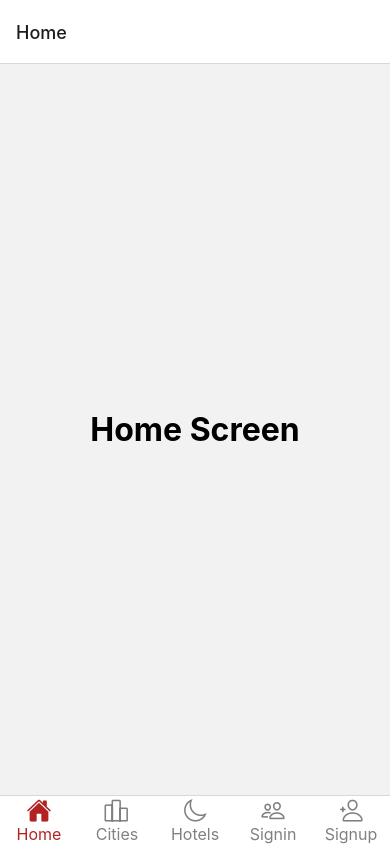
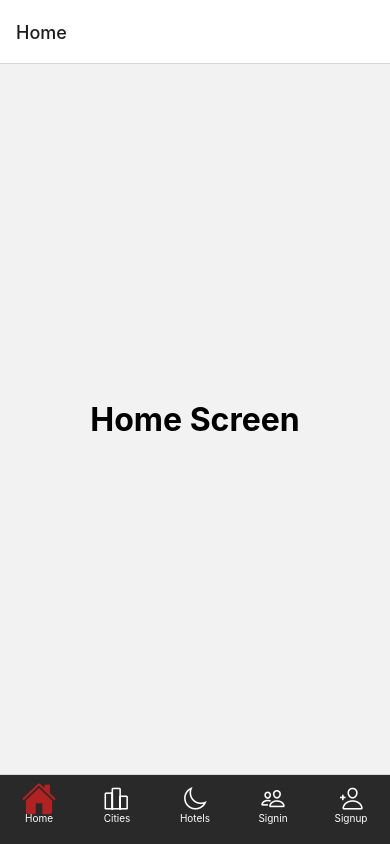
Before and after one commit to GinoValenti/mobile-netrunners, a React Native app: screen / in a window 390 px wide. Built offline with nearby package versions, Linux system fonts and the light colour scheme.

Commit message:
fixing screenOptions

```diff
--- a/navigation/MainContainer.js
+++ b/navigation/MainContainer.js
@@ -34,26 +34,29 @@ export default function MainContainer() {
 
                 if (rn === homeName) {
                     iconName = focused ? 'home' : 'home-outline'
+                    size = focused ? 35 : 25
                 } else if ( rn === citiesName) {
                     iconName = focused ? 'podium' : 'podium-outline'
+                    size = focused ? 35 : 25
                 } else if ( rn === hotelsName ){
                     iconName = focused ? 'moon' : 'moon-outline'
+                    size = focused ? 35 : 25
                 } else if ( rn === signInName) {
                     iconName = focused ? 'people' : 'people-outline'
+                    size = focused ? 35 : 25
                 } else if ( rn === signUpName) {
                     iconName = focused ? 'person-add' : 'person-add-outline'
+                    size = focused ? 35 : 25
                 }
 
                 return <Ionicons name={iconName} size={size} color={color}></Ionicons>
 
             },
+            tabBarActiveTintColor: 'firebrick',
+            tabBarInactiveTintColor: '#fff',
+            tabBarLabelStyle: { paddingBottom: 10, fontSize: 10, color: '#fff' },
+            tabBarStyle: { backgroundColor: '#292929', height: 70, padding: 10}
         })}
-
-        tabBarOptions={{
-            activeTintColor: 'firebrick',
-            inactiveTintColor: 'grey',
-            labelStyle: { fontSize: 16 },
-        }}
 
         >
 
```
